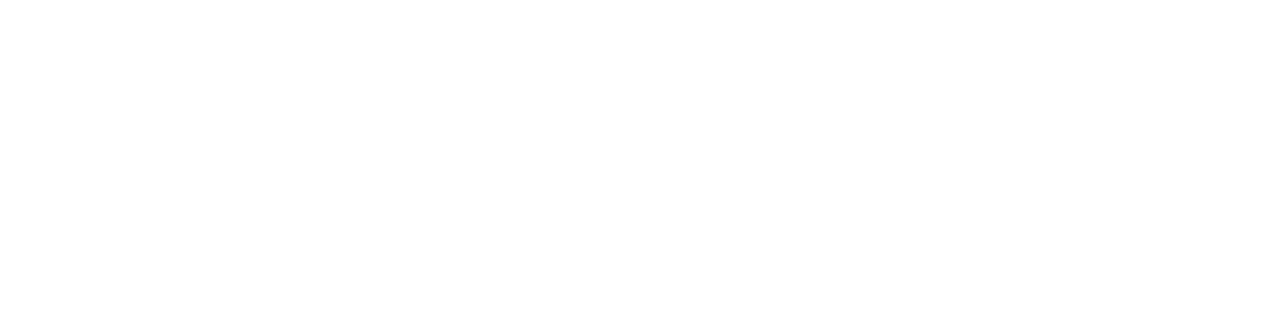
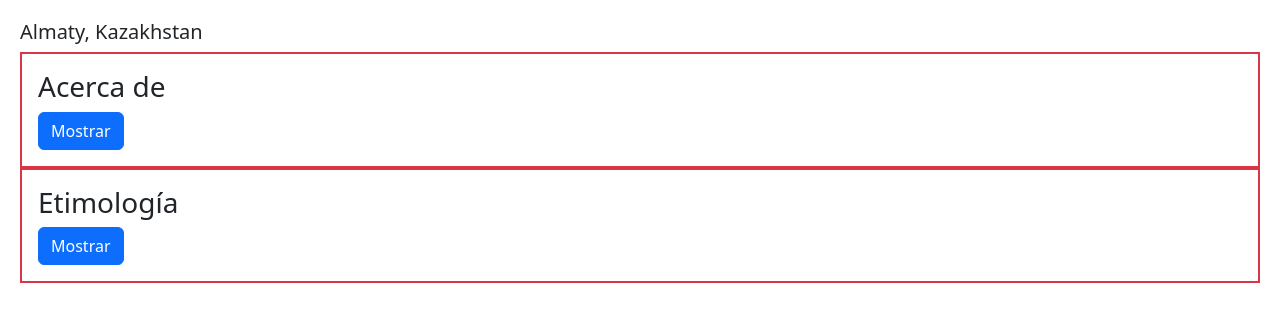
Before and after one commit to dgutierrez21/Learning-ReactJS--React-Docs, a React (Vite) app in the folder 01-learn/: page / in a window 1280 px wide. Shown: the top 322 px of the page. Built offline with nearby package versions, Linux system fonts and the light colour scheme.

Commit message:
Levantar el estado con el ejemplo

```diff
--- a/01-learn/src/04-manejo-de-estado/03-Compartir-estados-entre-componentes/CompartirEstadosEntreComponentes.jsx
+++ b/01-learn/src/04-manejo-de-estado/03-Compartir-estados-entre-componentes/CompartirEstadosEntreComponentes.jsx
@@ -1,7 +1,11 @@
+import { Acordion } from "./acordion/Acordion";
+
 const CompartirEstadosEntreComponentes = () => {
-  return <>
-
-  </>;
+  return (
+    <>
+      <Acordion />
+    </>
+  );
 };
 
 export default CompartirEstadosEntreComponentes;
--- /dev/null
+++ b/01-learn/src/04-manejo-de-estado/03-Compartir-estados-entre-componentes/acordion/Acordion.jsx
@@ -0,0 +1,39 @@
+import { useState } from "react";
+
+export const Acordion = () => {
+  return (
+    <>
+      <h2>Almaty, Kazakhstan</h2>
+
+      <Panel titulo="Acerca de">
+        Con unos 2 millones de habitantes, Almaty es la ciudad más grande de
+        Kazajstán. De 1929 a 1997 fue su capital.
+      </Panel>
+
+      <Panel titulo="Etimología">
+        El nombre <span lang="KK-KZ">алма</span> procede de la palabra kazaja
+        que significa "manzana" y suele traducirse como "lleno de manzanas". De
+        hecho, se cree que la región que rodea Almaty es el hogar ancestral de
+        la manzana, y el <i lang="la">Malus sieversii</i> silvestre se considera
+        un candidato probable para el ancestro de la manzana doméstica moderna.
+      </Panel>
+    </>
+  );
+};
+
+function Panel({ titulo, children }) {
+  const [estaActivo, setEstaActivo] = useState(false);
+
+  return (
+    <section className="p-3 border border-2 border-danger">
+      <h3>{titulo}</h3>
+      {estaActivo ? (
+        <p>{children}</p>
+      ) : (
+        <button className="btn btn-primary" onClick={() => setEstaActivo(true)}>
+          Mostrar
+        </button>
+      )}
+    </section>
+  );
+}
```
Also changed, not shown: 01-learn/src/04-manejo-de-estado/03-Compartir-estados-entre-componentes/CompartirEstadosEntreComponentes.txt, 01-learn/src/04-manejo-de-estado/03-Compartir-estados-entre-componentes/acordion/img/202407.png (added).
